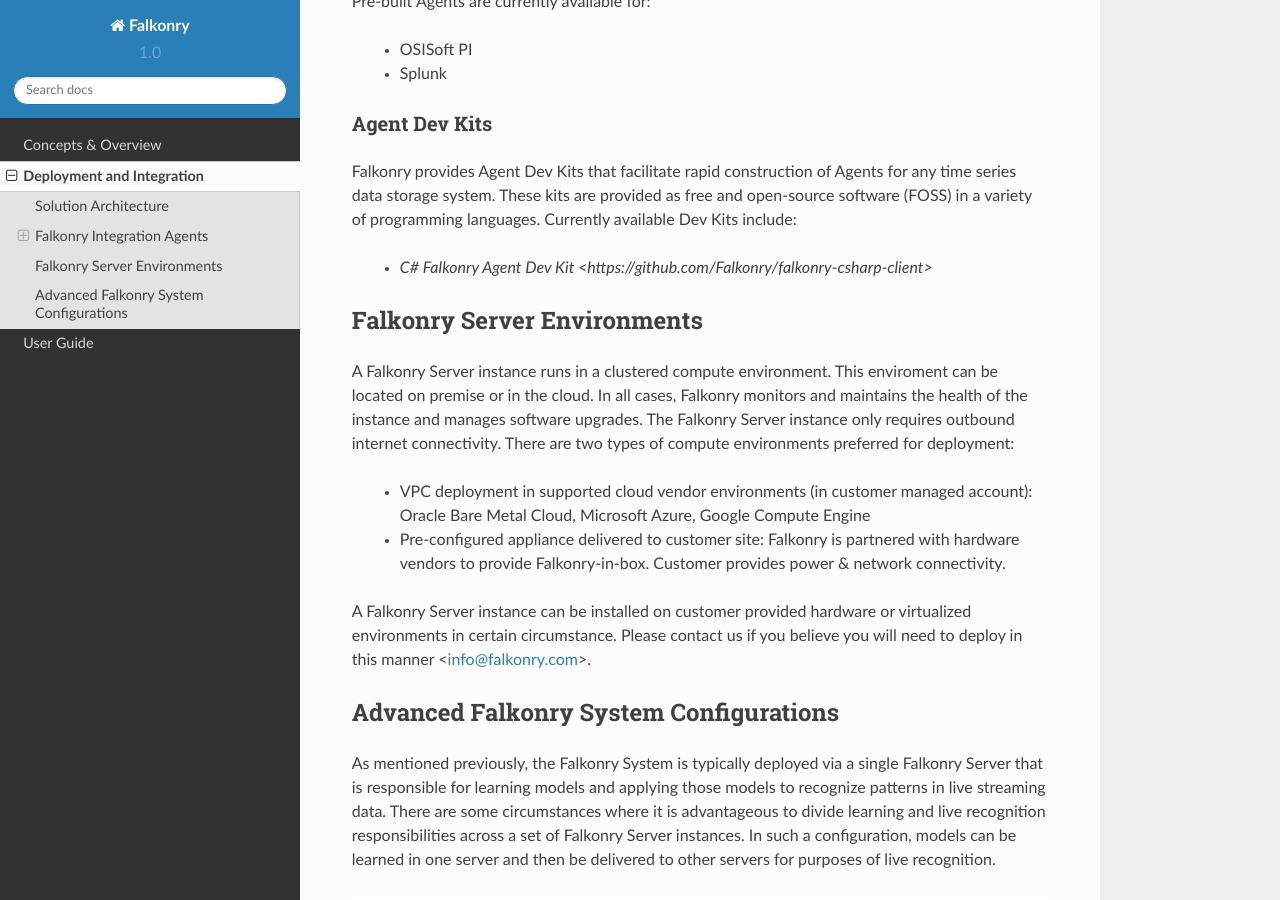
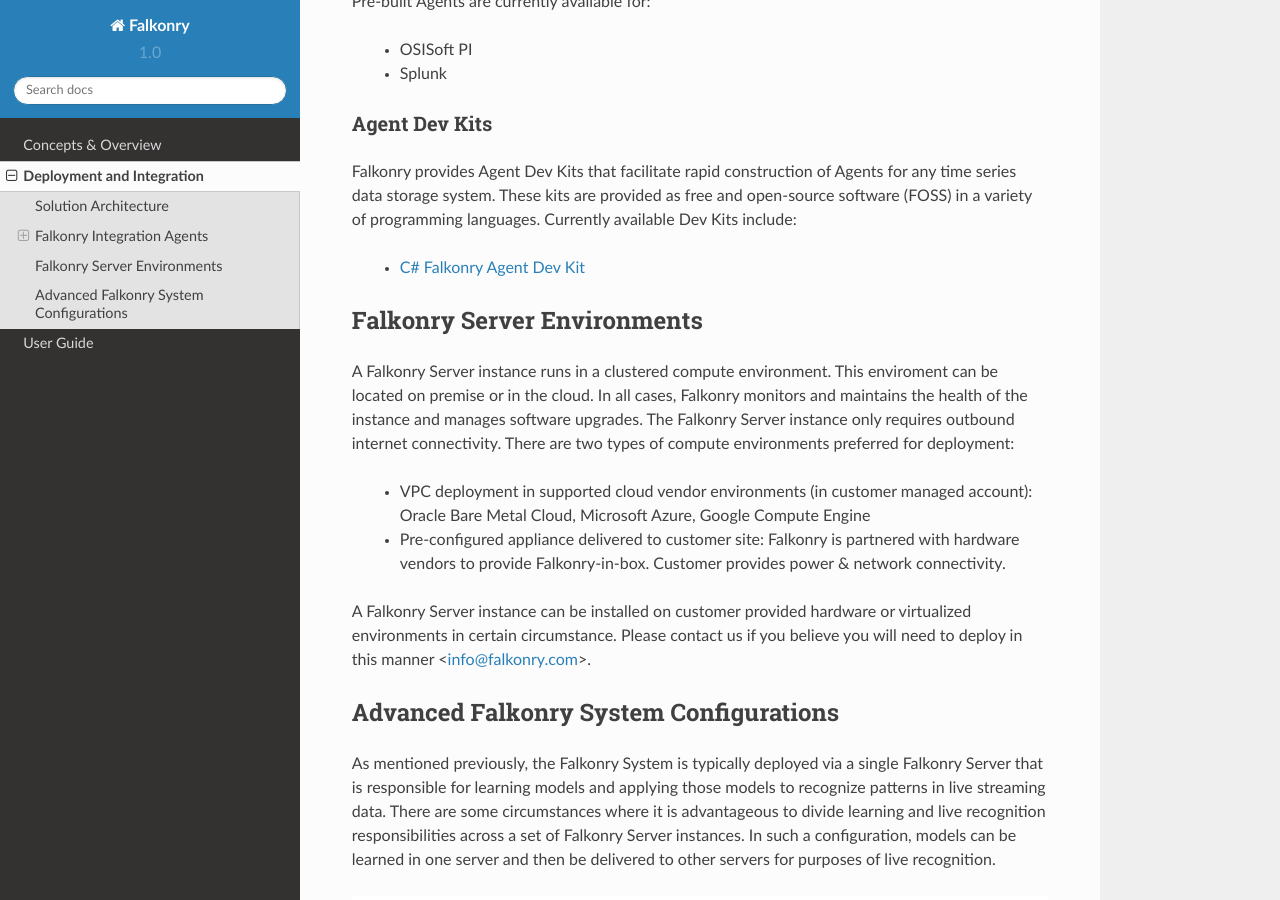
Before and after one commit to suhas-mehta/support, a Sphinx documentation site: the page built from docs/integration/index.rst, in a window 1280 px wide and 900 px high, scrolled down 1883 px. Built offline with Sphinx 7.4.7 and the Read the Docs theme 2.0.0, drawn with Linux system fonts in a browser that asks for light colours; pages that are not in the unit, such as notebooks, are missing from menus.

Commit message:
clean hyperlink

```diff
--- a/docs/integration/index.rst
+++ b/docs/integration/index.rst
@@ -43,7 +43,7 @@
 ~~~~~~~~~~~~~~
 Falkonry provides Agent Dev Kits that facilitate rapid construction of Agents for any time series data storage system. These kits are provided as free and open-source software (FOSS) in a variety of programming languages. Currently available Dev Kits include:
 
-  - `C# Falkonry Agent Dev Kit <https://github.com/Falkonry/falkonry-csharp-client>`
+  - `C# Falkonry Agent Dev Kit <https://github.com/Falkonry/falkonry-csharp-client>`_
 
 Falkonry Server Environments
 ----------------------------
```
